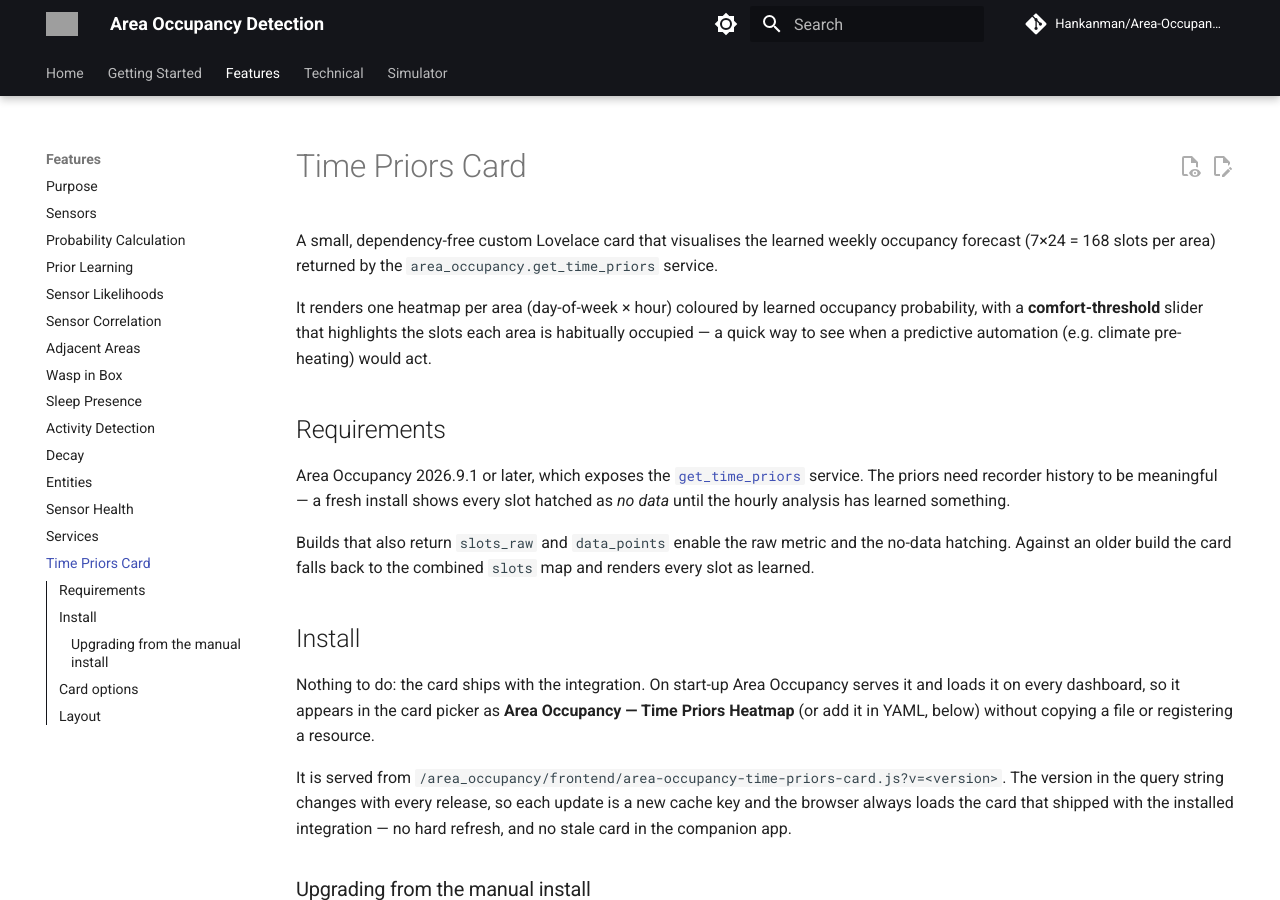
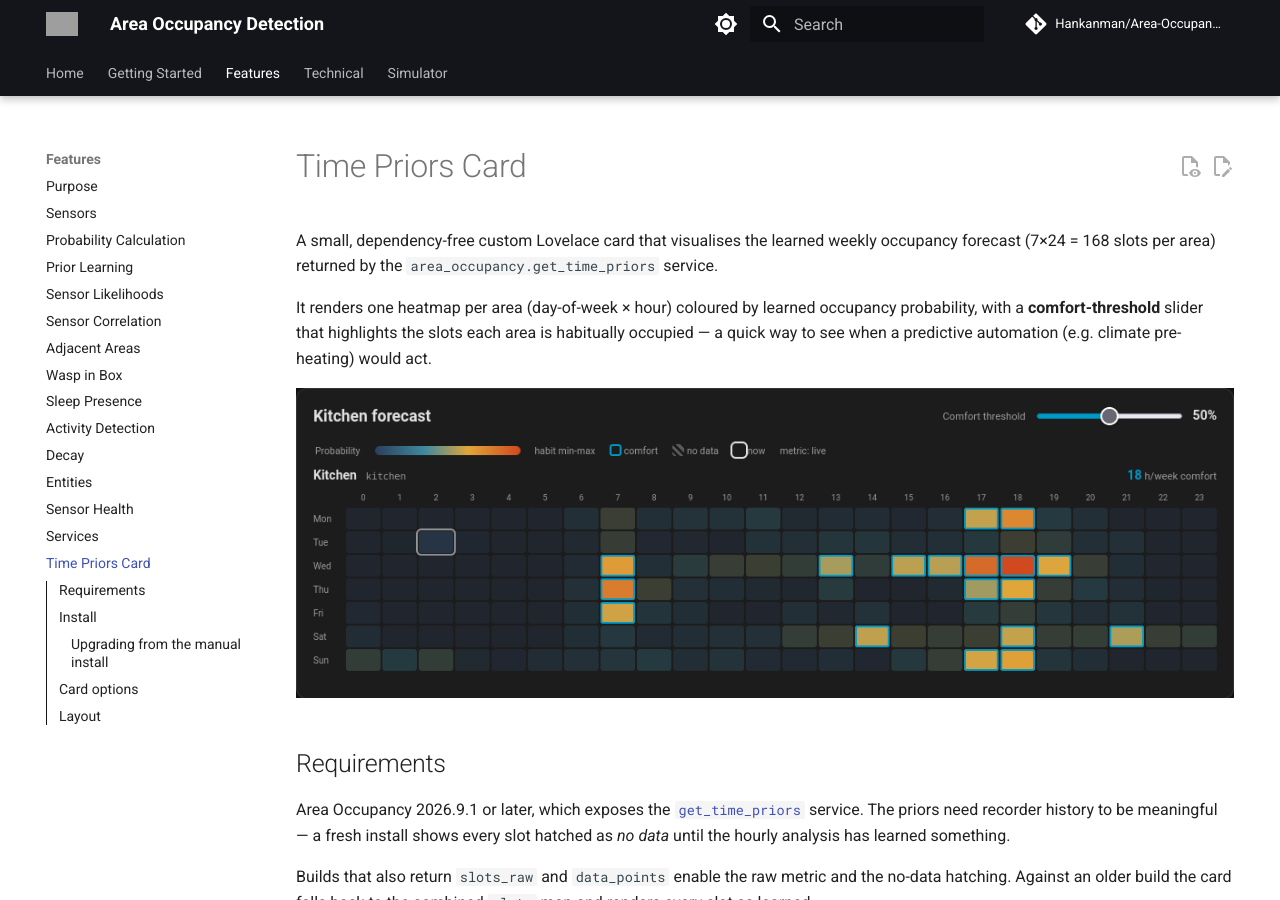
Before and after one commit to Hankanman/Area-Occupancy-Detection, an MkDocs documentation site: the page built from docs/docs/features/time-priors-card.md, in a window 1280 px wide and 900 px high. Built offline with MkDocs 1.6.1 and Material for MkDocs 9.7.7, drawn with Linux system fonts in a browser that asks for light colours; comment, search, counter and statistics services are not loaded; grey boxes are pictures that could not be loaded.

Commit message:
docs: forecast card screenshot
Co-Authored-By: Claude Opus 5.5 <noreply@anthropic.com>
Claude-Session: https://claude.ai/code/session_01JScVzM9kxqh9q5sZR2BTVV

```diff
--- a/docs/docs/features/time-priors-card.md
+++ b/docs/docs/features/time-priors-card.md
@@ -8,6 +8,8 @@ It renders one heatmap per area (day-of-week × hour) coloured by learned
 occupancy probability, with a **comfort-threshold** slider that highlights the
 slots each area is habitually occupied — a quick way to see when a predictive
 automation (e.g. climate pre-heating) would act.
+
+![Forecast card for a kitchen](../images/forecast_card.png)
 
 ## Requirements
 
```
Also changed, not shown: README.md, docs/docs/images/forecast_card.png (added).
